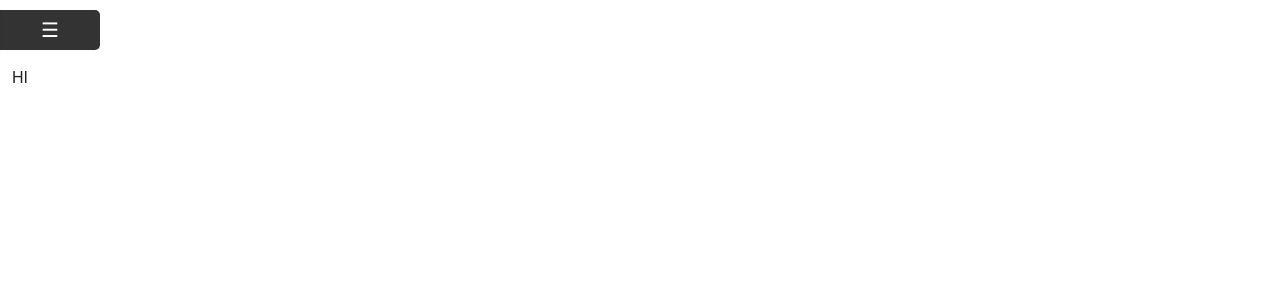
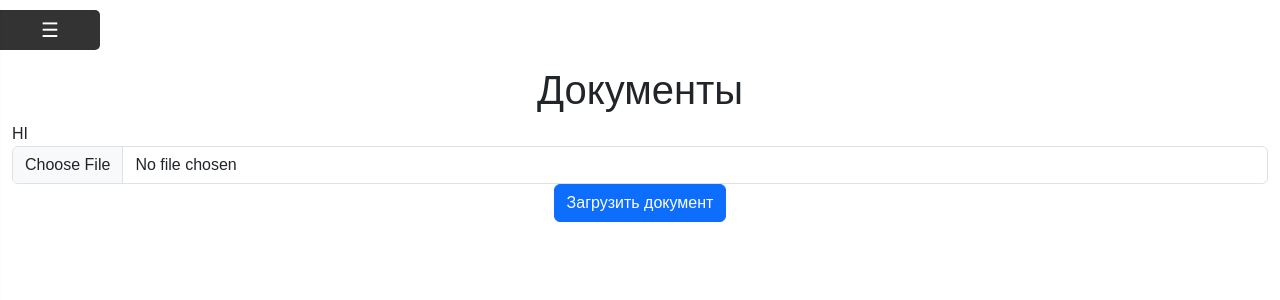
Before and after one commit to Givin22/vkr, a Django app: page /documents in a window 1280 px wide. Shown: the top 300 px of the page. Run offline with Django 5.2, Linux system fonts and the light colour scheme; the visitor is signed in with stand-in values (Sample User, id 1); data that the repository does not hold is empty; some libraries are stand-ins or nearby versions.

Commit message:
- added connect documents to DB - added load documents in DB

```diff
--- a/api/class_views.py
+++ b/api/class_views.py
@@ -1,10 +1,11 @@
 import ast
+import datetime
 
 from django.views import View
 from django.shortcuts import render, redirect
 from django.db.models import Q
 from django.core.exceptions import ObjectDoesNotExist
-from api.models import User, User_type, Document, DutyList
+from api.models import User, User_type, Document, DutyList, Document_type
 import api.utilities.db_requests as db_requests
 from vkr.settings import LOGOUT_REDIRECT_URL
 
@@ -201,3 +202,13 @@ class DocumentsView(View):
         context = {"documents": db_requests.get_all_documents()}
 
         return render(request, 'views/documents.html', context)
+
+    def post(self, request):
+        if not request.user.is_authenticated:
+            return redirect(to=LOGOUT_REDIRECT_URL)
+
+        context = db_requests.add_document(request)
+
+        context.update({"documents": db_requests.get_all_documents()})
+
+        return render(request, 'views/documents.html', context)
--- a/api/utilities/db_requests.py
+++ b/api/utilities/db_requests.py
@@ -1,7 +1,9 @@
+from datetime import datetime
+
 from django.shortcuts import render
 from django.db.models import Q
 from django.core.exceptions import ObjectDoesNotExist
-from api.models import User, Room, Document
+from api.models import User, Room, Document, Document_type
 
 
 # TODO Check that two objects won't return (two elder or two assist)
@@ -92,13 +94,29 @@ def get_rooms_capacity_by_user(request):
     return {"get_rooms_capacity_by_user": rooms_capacity}
 
 
+#  TODO make it
 def get_all_documents():
-    all_documents = Document.objects.first()
+    # print(Document.objects.first())
+    # print(Document.objects.all())
+    # print(list(Document.objects.all()))
+    # return Document.objects.first()
 
-    print(all_documents)
+    return list(Document.objects.all())
 
-    # all_documents = list(Document.objects.all())[0]
 
-    print(all_documents)
+def add_document(request):
+    file = request.FILES['upload_file']
 
-    return all_documents
+    if Document.objects.filter(title=file.name).first():
+        return {"result": "Файл уже существует! Удалите старый и повторите"}
+
+    save_file_DB = Document(
+        document_type_id=Document_type.objects.filter(type="Администрация").first(),
+        author_id=User.objects.filter(username=request.user.username).first(),
+        title=file.name,
+        file=file,
+        date=datetime.today()
+    )
+    save_file_DB.save()
+
+    return {"result": "Файл сохранён!"}
--- /dev/null
+++ b/static/css/image.css
@@ -0,0 +1,16 @@
+.image-container {
+    margin: 15px;
+    text-align: center;
+}
+
+.image {
+    max-height: 50px;
+    max-width: 50px;
+}
+
+@media only screen and (min-width: 768px) {
+    .image-wrapper {
+        display: flex;
+        margin-right: 15px;
+    }
+}
--- /dev/null
+++ b/static/css/test.css
@@ -0,0 +1,3 @@
+.test {
+    color: red;
+}
--- a/templates/base.html
+++ b/templates/base.html
@@ -16,6 +16,8 @@
     {#    SCRIPTS    #}
     {% endblock %}
 
+    <link href="{% static "css/test.css" %}" rel="stylesheet" type="text/css">
+    <link href="{% static "css/image.css" %}" rel="stylesheet" type="text/css">
     <link href="{% static "css/residents_table.css" %}" rel="stylesheet" type="text/css">
     <link href="{% static "css/dutytable.css" %}" rel="stylesheet" type="text/css">
     <link href="{% static "css/sidebar.css" %}" rel="stylesheet" type="text/css">
--- a/templates/views/documents.html
+++ b/templates/views/documents.html
@@ -1,25 +1,44 @@
 {% extends "base.html" %}
+
+{% load static %}
 
 {% block title %}Документы{% endblock %}
 
 {% block content %}
 
     <div class="col py-3 xp-3 main-content">
+        <h1 style="text-align: center">Документы</h1>
+        HI<br>
+{#        {{ result }}#}
+{#                {{ documents }}<br>#}
+        {#        {{ documents.file }}#}
+        {#        {{ documents.file.path }}<br>#}
+        {#        {{ documents.file.name }}<br>#}
+{#                {{ documents.file.url }}<br>#}
+        {#        {{ documents.title }}<br>#}
+        {#        {{ STATIC_URL }}<br>#}
+        {% if user.is_admin %}
+            <div style="text-align: center">
+                <form action="" method="post" enctype="multipart/form-data">
+                    {% csrf_token %}
+                    <input class="form-control" type="file" name="upload_file">
+                    <button class="btn btn-primary" type="submit">Загрузить документ</button>
+                </form>
+            </div>
+        {% endif %}
 
-        HI<br>
-{#        {{ documents }}<br>#}
-{#        {{ documents.file }}#}
-        {{ documents.file }}<br>
-        {{ documents.file.path }}<br>
-        {{ documents.file.name }}<br>
-        {{ documents.file.url }}<br>
-        {{ documents.title }}<br>
-        <a href="{{ documents.file.url }}">{{ documents.file.name }}</a><br>
-{#        {% for document in documents %}#}
-{#            <span>{{ document.title }} {{ document.file }} {{ document.pk }} {{ document.author_id__username }}</span>#}
-{#            <a href="{{ document.file.url }}" download="{{ document.file.url }}">DOWNLOAD</a>#}
-{#        {% endfor %}#}
+        <div class="image-wrapper">
 
+            {% for document in documents %}
+                <div class="image-container">
+                    <a href="{{ document.file.url }}" target="_blank">
+                        <img class="image" src="{% static 'images/docx_img.jpg' %}" alt="images/docx_img.jpg">
+                    </a>
+                    <p>{{ document.title }}</p>
+                    <button type="submit" class="btn btn-danger btn-sm">Удалить</button>
+                </div>
+            {% endfor %}
+        </div>
     </div>
 
     {% include 'sidebar.html' %}
--- a/templates/views/duty_list.html
+++ b/templates/views/duty_list.html
@@ -20,7 +20,7 @@
         <form id="duty_list_form" method="post">
             {% csrf_token %}
             <button type="submit" class="btn btn-primary">Сохранить расписание</button>
-            <div>
+            <div class="row justify-content-center">
                 {% include 'table_for_duty_list.html' %}
             </div>
         </form>
--- a/templates/views/home.html
+++ b/templates/views/home.html
@@ -18,7 +18,9 @@
             {% if not duty_info %}
                 <h2 style="color: #006b1b; text-align: center">Дежурств нет!</h2>
             {% else %}
-                {% include "table_for_duty_list_home.html" %}
+                <div class="row justify-content-center">
+                    {% include "table_for_duty_list_home.html" %}
+                </div>
             {% endif %}
         </div>
 
```
Also changed, not shown: static/images/docx_img.jpg (added), static/images/docx_img.png (added), vkr/urls.py (line endings or trailing spaces).
